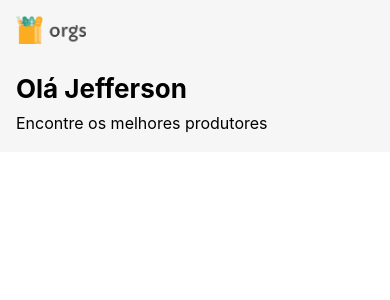
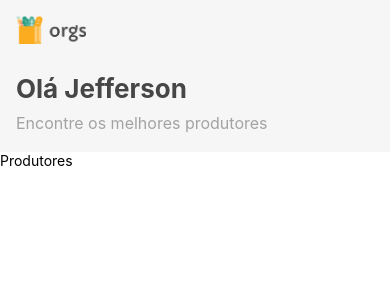
Before and after one commit to jeffersonsimaogoncalves/react-native-utilizando-e-criando-hooks, a React Native app: screen / in a window 390 px wide. Shown: the top 300 px of the page. Built offline with nearby package versions, Linux system fonts and the light colour scheme.

Commit message:
03.02 - Lista de produtores

```diff
--- a/App.js
+++ b/App.js
@@ -1,11 +1,18 @@
 import React from 'react';
-import {SafeAreaView} from 'react-native';
+import {SafeAreaView, StyleSheet} from 'react-native';
 import Home from './src/telas/Home';
 
 export default function App() {
   return (
-    <SafeAreaView>
+    <SafeAreaView style={styleApp.container}>
       <Home />
     </SafeAreaView>
   );
 }
+
+const styleApp = StyleSheet.create({
+  container: {
+    backgroundColor: '#fff',
+    flex: 1,
+  },
+});
--- /dev/null
+++ b/src/telas/Home/componentes/Produtores.js
@@ -0,0 +1,18 @@
+import React, {useEffect} from 'react';
+import {Text, View} from 'react-native';
+import {carregaProdutores} from '../../../servicos/carregaDados';
+
+export default function Produtores() {
+  useEffect(() => {
+    return () => {
+      const retorno = carregaProdutores();
+      console.log(retorno);
+    };
+  }, []);
+
+  return (
+    <View>
+      <Text>Produtores</Text>
+    </View>
+  );
+}
--- a/src/telas/Home/componentes/Topo.js
+++ b/src/telas/Home/componentes/Topo.js
@@ -41,12 +41,14 @@ const styleTopo = StyleSheet.create({
     height: 28,
   },
   boasVindas: {
+    color: '#464646',
     marginTop: 24,
     fontSize: 26,
     lineHeight: 42,
     fontWeight: 'bold',
   },
   legenda: {
+    color: '#A3A3A3',
     fontSize: 16,
     lineHeight: 26,
   },
--- a/src/telas/Home/index.js
+++ b/src/telas/Home/index.js
@@ -1,6 +1,12 @@
 import React from 'react';
 import Topo from './componentes/Topo';
+import Produtores from './componentes/Produtores';
 
 export default function Home() {
-  return <Topo />;
+  return (
+    <>
+      <Topo />
+      <Produtores />
+    </>
+  );
 }
```
